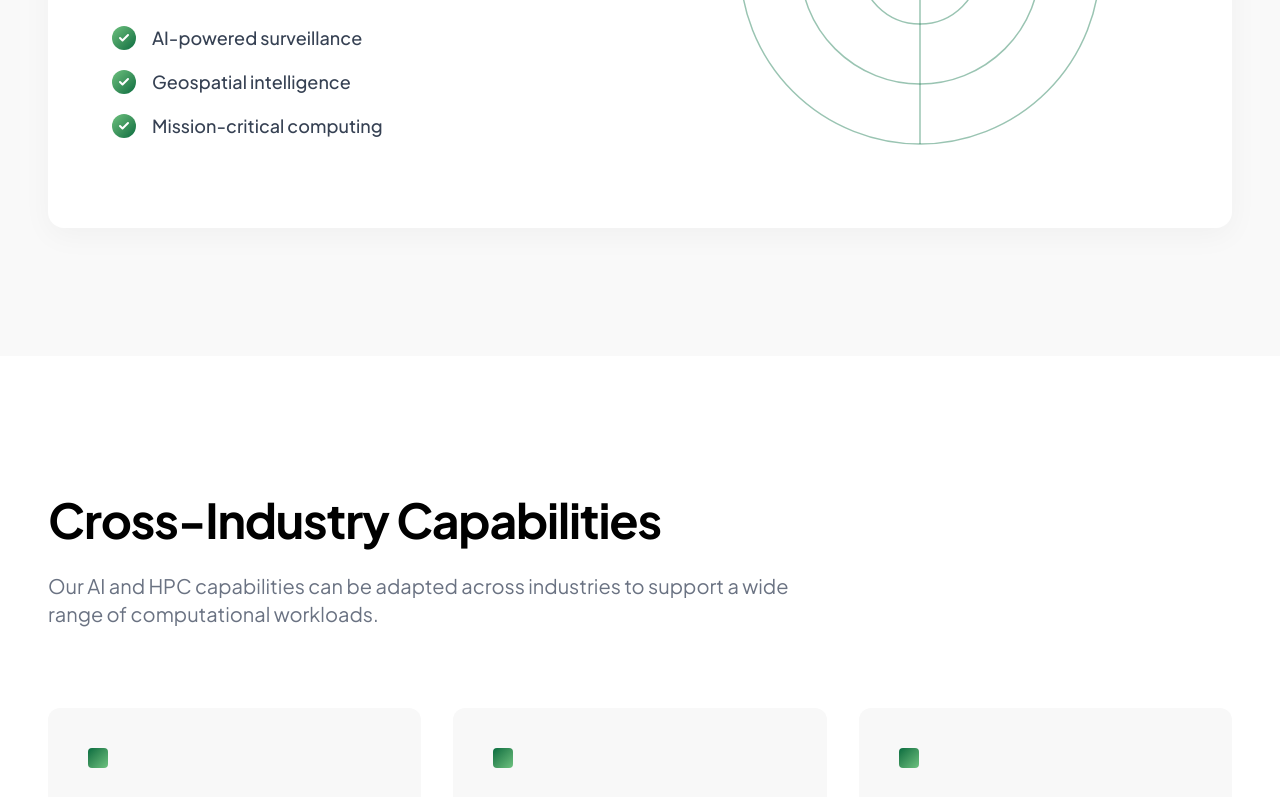
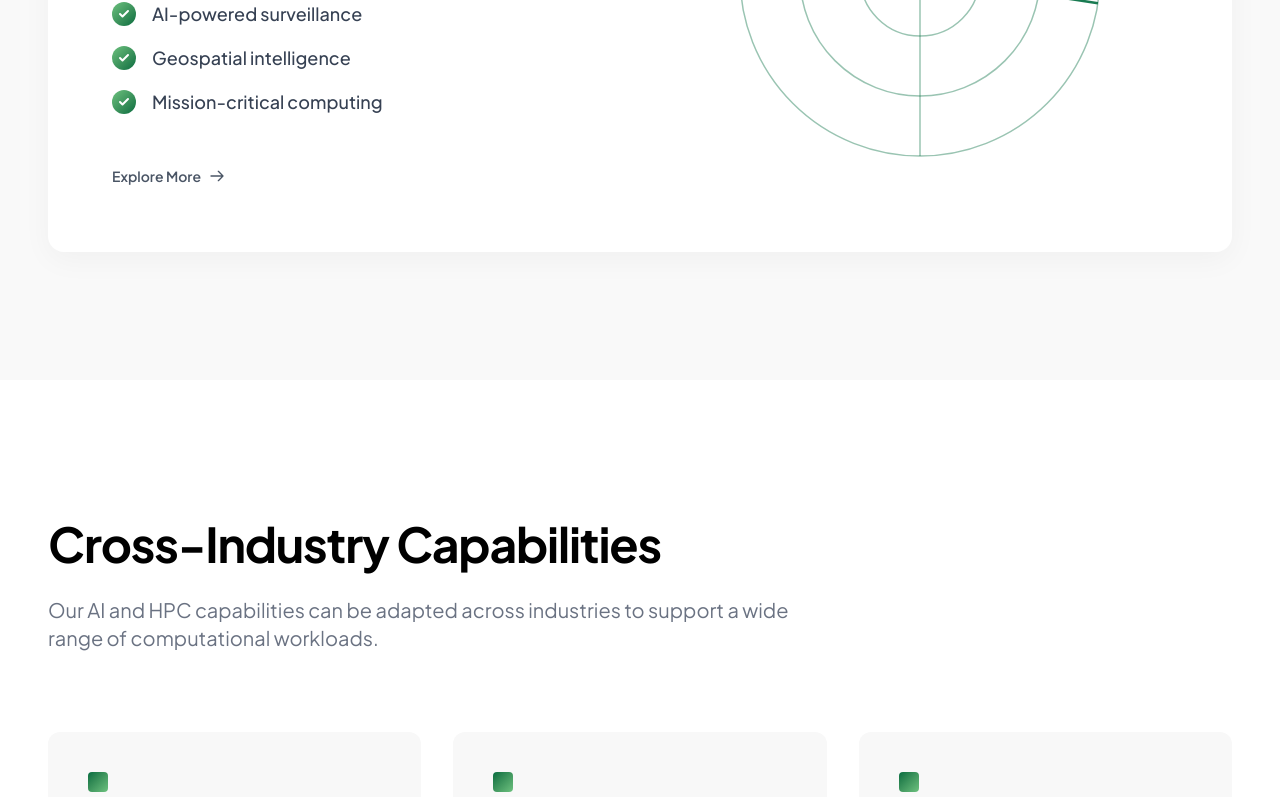
Before and after one commit to fhd-fsl/Dense-fusion-website-demo, a Next.js app: page /industries in a window 1280 px wide. Shown: the part 2731-3528 px from the top of the page. Built offline with nearby package versions, Linux system fonts and the light colour scheme.

Commit message:
feat: add links to individual industry pages

```diff
--- a/src/components/industries/IndustriesWeServe.tsx
+++ b/src/components/industries/IndustriesWeServe.tsx
@@ -2,6 +2,7 @@
 
 import { useState } from "react";
 import Image from "next/image";
+import Link from "next/link";
 import ScrollReveal from "@/components/ScrollReveal";
 
 import DefenseAnimation from "@/components/animations/industries/DefenseAnimation";
@@ -143,7 +144,7 @@ export default function IndustriesWeServe() {
                 {activeContent.description}
               </p>
 
-              <div className="flex flex-col gap-4">
+              <div className="flex flex-col gap-4 mb-8">
                 {activeContent.points.map((point, index) => (
                   <div key={index} className="flex items-center gap-4">
                     <div className="w-6 h-6 rounded-full bg-gradient-to-br from-[#6DC27F] to-[#006D40] flex items-center justify-center shrink-0">
@@ -154,6 +155,18 @@ export default function IndustriesWeServe() {
                     <span className="text-gray-700 text-lg font-medium">{point}</span>
                   </div>
                 ))}
+              </div>
+
+              <div className="mt-auto pt-4">
+                <Link
+                  href={`/industries/${activeContent.id}`}
+                  className="inline-flex items-center text-gray-600 hover:text-[#1b8e44] text-sm font-semibold transition-colors duration-300"
+                >
+                  Explore More
+                  <svg className="w-4 h-4 ml-2" fill="none" viewBox="0 0 24 24" stroke="currentColor">
+                    <path strokeLinecap="round" strokeLinejoin="round" strokeWidth={2} d="M14 5l7 7m0 0l-7 7m7-7H3" />
+                  </svg>
+                </Link>
               </div>
             </div>
 
```
